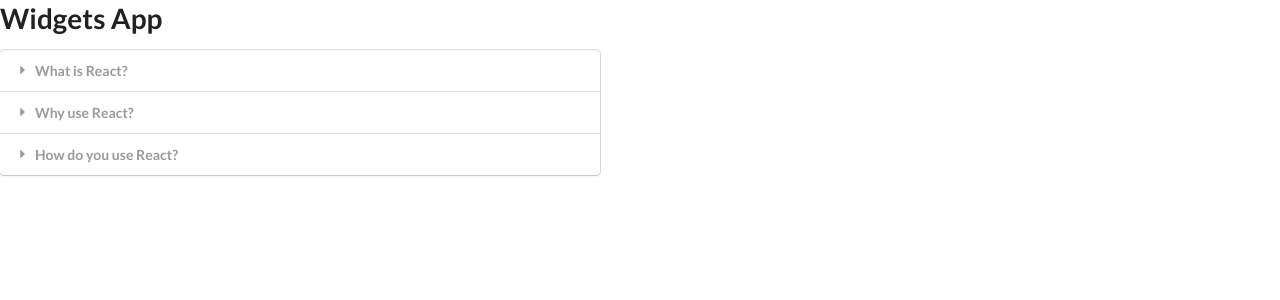
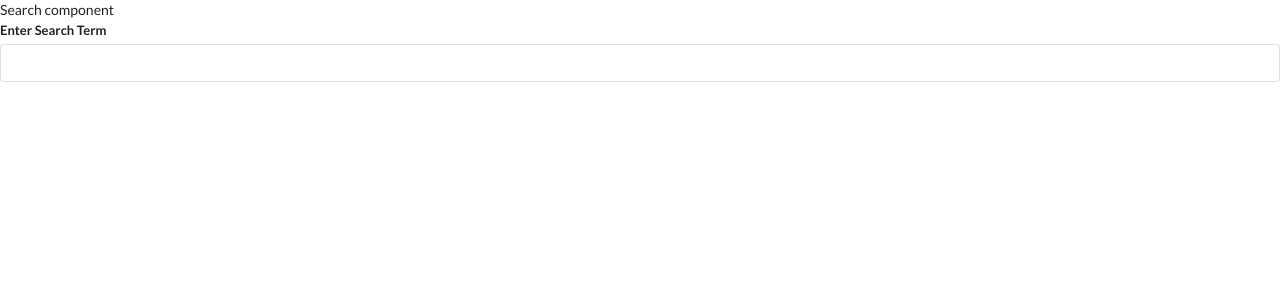
Before and after one commit to glynester/widgets, a React (Create React App) app: page / in a window 1280 px wide. Shown: the top 300 px of the page. Built offline with nearby package versions, Linux system fonts and the light colour scheme.

Commit message:
New component search with 'useState' hook to make input a controlled element

```diff
--- a/src/App.js
+++ b/src/App.js
@@ -1,5 +1,6 @@
 import React from 'react';
 import Accordion from './components/Accordion';
+import Search from './components/Search';
 
 const items=[
   {title: 'What is React?',content: 'React is a front-end Javascript framework.'},
@@ -10,8 +11,8 @@ const items=[
 export default ()=>{
   return (
     <div>
-      <h1>Widgets App</h1>
-      <Accordion items={items}/>
+    {/*    <Accordion items={items}/> */}
+      <Search />
     </div>
   )
 }
--- /dev/null
+++ b/src/components/Search.js
@@ -0,0 +1,27 @@
+import React, {useState} from 'react';
+
+const Search=()=>{
+  const [term, setTerm]=useState('');
+
+  const updateTerm=(value)=>{
+    setTerm(value);
+    console.log("term",term);
+  }
+
+  return (
+    <div>
+      Search component
+      <div className="ui form">
+        <div className="field">
+          <label>Enter Search Term</label>
+          <input
+            value={term}
+            onChange={(e)=>updateTerm(e.target.value)} className="input"
+          />
+        </div>
+      </div>
+    </div>
+  )
+}
+
+export default Search;
```
